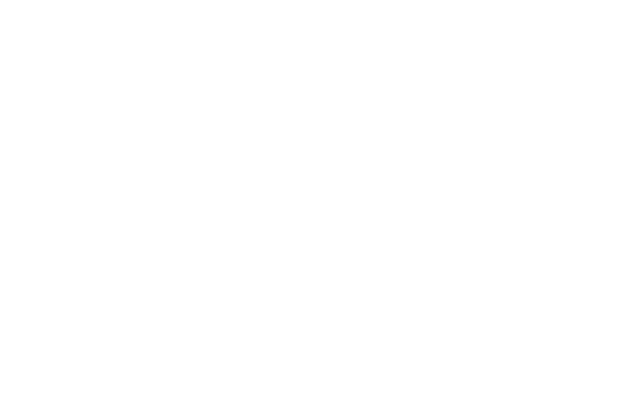
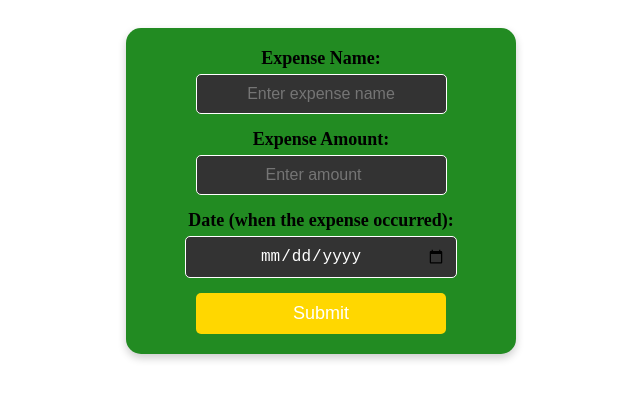
Before and after one commit to calmHeaven/DevHacks-2025, a React (Vite) app in the folder my-app/: page /expenses in a window 1280 px wide. Before the commit this address had no page. Shown: the top 400 px of the page, without its empty margins (319-959 px from the left). Built offline with nearby package versions, Linux system fonts and the light colour scheme.

Commit message:
we improved the css and its interaction

```diff
--- a/my-app/package.json
+++ b/my-app/package.json
@@ -10,6 +10,7 @@
     "preview": "vite preview"
   },
   "dependencies": {
+    "framer-motion": "^12.4.7",
     "react": "^19.0.0",
     "react-dom": "^19.0.0",
     "react-router-dom": "^7.2.0"
--- a/my-app/src/App.jsx
+++ b/my-app/src/App.jsx
@@ -2,7 +2,10 @@
 import { BrowserRouter as Router, Routes, Route } from "react-router-dom";
 import HomePage from "./HomePage";
 import Login from "./LoginPage";
-//import SignUp from "./signUP";
+import MainPage from "./MainPage";
+import SignUp from "./SignUp";
+import Expense from "./Expense";
+import Intro from "./Intro";
 
 function App() {
     return (
@@ -10,7 +13,10 @@
             <Routes>
                 <Route path="/" element={<HomePage />} />
                 <Route path="/login" element={<Login />} />
-
+                <Route path="/mainpage" element={<MainPage />} />
+                <Route path="/signup" element={<SignUp />} />
+                <Route path="/expenses" element={<Expense />} />
+                <Route path="/intro" element={<Intro />} />
             </Routes>
         </Router>
 
--- a/my-app/src/Expense.jsx
+++ b/my-app/src/Expense.jsx
@@ -1,90 +1,156 @@
 import React, { useState } from "react";
 
-function Expense() {
+function Expense({ addExpense }) {
   const [expenseName, setExpenseName] = useState("");
   const [expenseAmount, setExpenseAmount] = useState("");
   const [expenseDate, setExpenseDate] = useState("");
 
   const handleSubmit = () => {
-    alert(`Expense Added:\nName: ${expenseName}\nAmount: ${expenseAmount}\nDate: ${expenseDate}`);
+    if (expenseName && expenseAmount && expenseDate) {
+      const newExpense = {
+        id: Date.now(),  // Unique ID based on timestamp
+        name: expenseName,
+        amount: expenseAmount,
+        date: expenseDate,
+      };
+      addExpense(newExpense);  // Send the new expense data to the parent component
+      setExpenseName("");  // Reset input fields
+      setExpenseAmount("");
+      setExpenseDate("");
+    } else {
+      alert("Please fill out all fields.");
+    }
   };
 
   return (
-    <div style={styles.container}>
-      <div style={styles.inputContainer}>
-        <label style={styles.label}>Expense Name:</label>
+    <div style={{
+      display: "flex",
+      flexDirection: "column",
+      alignItems: "center",
+      justifyContent: "center",
+      fontFamily: "Press Start 2P, sans-serif",
+      padding: "20px",
+    }}>
+      <div style={{
+        marginBottom: "15px",
+        display: "flex",
+        flexDirection: "column",
+        alignItems: "center",
+        width: "100%",
+        maxWidth: "350px",
+        backgroundColor: "#228B22",
+        borderRadius: "15px",
+        padding: "20px",
+        boxShadow: "0 4px 8px rgba(0,0,0,0.2)",
+      }}>
+        <div style={{
+          marginBottom: "15px",
+          display: "flex",
+          flexDirection: "column",
+          alignItems: "center",
+        }}>
+          <label style={{
+            fontSize: "18px",
+            fontWeight: "bold",
+            marginBottom: "5px",
+          }}>Expense Name:</label>
           <input
             type="text"
             value={expenseName}
             onChange={(e) => setExpenseName(e.target.value)}
             placeholder="Enter expense name"
-          style={styles.input}
+            style={{
+              padding: "10px",
+              width: "100%",
+              maxWidth: "250px",
+              border: "1px solid #fff",
+              borderRadius: "5px",
+              fontSize: "16px",
+              textAlign: "center",
+              backgroundColor: "#333",
+              color: "#fff",
+            }}
           />
         </div>
 
-      <div style={styles.inputContainer}>
-        <label style={styles.label}>Expense Amount:</label>
+        <div style={{
+          marginBottom: "15px",
+          display: "flex",
+          flexDirection: "column",
+          alignItems: "center",
+        }}>
+          <label style={{
+            fontSize: "18px",
+            fontWeight: "bold",
+            marginBottom: "5px",
+          }}>Expense Amount:</label>
           <input
             type="number"
             value={expenseAmount}
             onChange={(e) => setExpenseAmount(e.target.value)}
             placeholder="Enter amount"
-          style={styles.input}
+            style={{
+              padding: "10px",
+              width: "100%",
+              maxWidth: "250px",
+              border: "1px solid #fff",
+              borderRadius: "5px",
+              fontSize: "16px",
+              textAlign: "center",
+              backgroundColor: "#333",
+              color: "#fff",
+            }}
           />
         </div>
 
-      <div style={styles.inputContainer}>
-        <label style={styles.label}>Date:</label>
+        <div style={{
+          marginBottom: "15px",
+          display: "flex",
+          flexDirection: "column",
+          alignItems: "center",
+        }}>
+          <label style={{
+            fontSize: "18px",
+            fontWeight: "bold",
+            marginBottom: "5px",
+          }}>Date (when the expense occurred):</label>
           <input
             type="date"
             value={expenseDate}
             onChange={(e) => setExpenseDate(e.target.value)}
-          style={styles.input}
+            style={{
+              padding: "10px",
+              width: "100%",
+              maxWidth: "250px",
+              border: "1px solid #fff",
+              borderRadius: "5px",
+              fontSize: "16px",
+              textAlign: "center",
+              backgroundColor: "#333",
+              color: "#fff",
+            }}
           />
         </div>
 
-      <button onClick={handleSubmit} style={styles.button}>Submit</button>
-    </div>
-  );
-}
-
-const styles = {
-  container: {
-    display: "flex",
-    flexDirection: "column",
-    alignItems: "center",
-    justifyContent: "center",
-    height: "100vh",
-    fontFamily: "Arial, sans-serif",
-  },
-  inputContainer: {
-    marginBottom: "15px",
-    display: "flex",
-    flexDirection: "column",
-    alignItems: "center",
-  },
-  label: {
-    fontSize: "18px",
-    fontWeight: "bold",
-    marginBottom: "5px",
-  },
-  input: {
-    padding: "10px",
-    width: "250px",
-    border: "1px solid #ccc",
-    borderRadius: "5px",
-    fontSize: "16px",
-    textAlign: "center",
-  },
-  button: {
+        <button
+          onClick={handleSubmit}
+          style={{
             padding: "10px 20px",
-    backgroundColor: "#007bff",
+            backgroundColor: "#FFD700",
             color: "#fff",
             border: "none",
             borderRadius: "5px",
             fontSize: "18px",
             cursor: "pointer",
-  },
-};
+            width: "100%",
+            maxWidth: "250px",
+          }}
+        >
+          Submit
+        </button>
+      </div>
+    </div>
+  );
+}
 
 export default Expense;
--- a/my-app/src/Intro.jsx
+++ b/my-app/src/Intro.jsx
@@ -1,6 +1,9 @@
 import React, { useState, useEffect } from 'react';
+import { useNavigate } from 'react-router-dom'; // Import useNavigate
 
 const Intro = () => {
+  const navigate = useNavigate(); // Initialize navigate function
+
   const [username, setUsername] = useState(localStorage.getItem('username') || '');
   const [questionIndex, setQuestionIndex] = useState(0);
   const [isGreeting, setIsGreeting] = useState(false);
@@ -184,7 +187,7 @@
           <div>
             <h2 style={{ fontSize: '14px' }}>🎉 Done, {username}! Your plan is set!</h2>
             <button
-              onClick={() => alert("Journey Saved!")}
+              onClick={() => navigate('/mainpage')}
               aria-label="Finish setup"
               style={{
                 padding: '10px',
--- a/my-app/src/LoginPage.jsx
+++ b/my-app/src/LoginPage.jsx
@@ -15,9 +15,10 @@
       return;
     }
 
-    // Simulated authentication logic (replace with API call later)
-    if (email === 'dino@jurassic.com' && password === 'trex123') {
-      console.log('Dino login successful! 🦕');
+    // Here you would replace this logic with a real authentication API call
+    // For now, we simply log success or failure
+    if (email && password) {
+      console.log('Login successful! 🦕');
       navigate('/mainpage');
     } else {
       setError('🚨 Wrong footprint detected! Try again.');
--- a/my-app/src/MainPage.jsx
+++ b/my-app/src/MainPage.jsx
@@ -1,128 +1,132 @@
-import React, { useState } from 'react';
-import { useHistory } from 'react-router-dom';
+import React, { useState, useEffect } from 'react';
+import { useNavigate } from 'react-router-dom';
+import Expense from './Expense';
+import Popup from './Popup';
 
 function MainPage() {
   const [totalBudget, setTotalBudget] = useState(0);
   const [spent, setSpent] = useState(0);
   const [remaining, setRemaining] = useState(0);
-  const [showExpenses, setShowExpenses] = useState(false);
+  const [isModalOpen, setIsModalOpen] = useState(false);
+  const [expenses, setExpenses] = useState([]);
+  const [isPopupVisible, setPopupVisible] = useState(false);
+  const [popupMessage, setPopupMessage] = useState("");
 
-  const handleTotalBudgetChange = (e) => setTotalBudget(e.target.value);
-  const handleSpentChange = (e) => {
-    setSpent(e.target.value);
-    setRemaining(totalBudget - e.target.value);
+  const username = localStorage.getItem('username');
+  const initialBudget = parseFloat(localStorage.getItem('budget')) || 0;
+
+  const messages = ["Goal Reached!", "Almost There!", "Budget Exceeded!", "Halfway There!", "Spending Spike!"];
+
+  useEffect(() => {
+    setTotalBudget(initialBudget);
+    setRemaining(initialBudget);
+  }, [initialBudget]);
+
+  useEffect(() => {
+    const totalSpent = expenses.reduce((acc, expense) => acc + expense.amount, 0);
+    setSpent(totalSpent);
+    setRemaining(totalBudget - totalSpent);
+  }, [expenses, totalBudget]);
+
+  const openExpensesModal = () => setIsModalOpen(true);
+  const closeExpensesModal = () => setIsModalOpen(false);
+
+  const history = useNavigate();
+  const openExpensesPage = () => history.push('/expenses');
+  const showRandomPopup = () => {
+    const randomMessage = messages[Math.floor(Math.random() * messages.length)];
+    setPopupMessage(randomMessage);
+    setPopupVisible(true);
   };
-
-  const history = useHistory();
-
-  const openExpensesPage = () => {
-    history.push('/expenses');
-  };
+  const closePopup = () => setPopupVisible(false);
 
   const progress = (spent / totalBudget) * 100;
 
+  const handleDeleteExpense = (expenseName) => {
+    const updatedExpenses = expenses.filter(exp => exp.name !== expenseName);
+    setExpenses(updatedExpenses);
+  };
+
+  const handleUpdateExpense = (expenseName, updatedExpense) => {
+    const updatedExpenses = expenses.map(exp => exp.name === expenseName ? updatedExpense : exp);
+    setExpenses(updatedExpenses);
+  };
+
+  // Update expenses list with the new expense
+  const addExpense = (expense) => {
+    setExpenses((prevExpenses) => [...prevExpenses, expense]);
+  };
+
   return (
-    <div style={{ fontFamily: 'Arial, sans-serif', padding: '10px' }}>
-      <header style={styles.header}>
-        <div style={styles.appName}>BudgetFriendly</div>
-        <button onClick={openExpensesPage} style={styles.button}>Add Expenses</button>
+    <div style={{ fontFamily: 'Comic Sans MS', padding: '10px', backgroundColor: '#c2f7f0', height: '100vh', overflow: 'hidden' }}>
+      <header style={{ display: 'flex', justifyContent: 'space-between', alignItems: 'center', marginBottom: '20px', padding: '10px', backgroundColor: '#6c9c9f', borderBottom: '2px solid #3b5d5c' }}>
+        <div style={{ fontSize: '30px', fontWeight: 'bold', color: '#f7ffff' }}>BudgetFriendly 🦖</div>
+        <button onClick={showRandomPopup} style={{ padding: '10px 15px', backgroundColor: '#007bff', color: '#fff', border: 'none', borderRadius: '5px', cursor: 'pointer', fontSize: '18px' }}>Add New Plan</button>
       </header>
-      <div style={styles.container}>
-        <div style={styles.row}>
-          <div style={styles.iconContainer}>
-            <div>Total Budget</div>
-            <input
-              type="number"
-              value={totalBudget}
-              onChange={handleTotalBudgetChange}
-              placeholder="Enter Budget"
-              style={styles.input}
-            />
+
+      <div style={{ display: 'flex', justifyContent: 'space-between', width: '90%', marginBottom: '20px', alignItems: 'center' }}>
+        <div style={{ flex: 1, textAlign: 'center' }}>
+          <div>Hello, {username}!</div>
+          <div>Total Budget: ${totalBudget}</div>
         </div>
-          <div style={styles.iconContainer}>
-            <div>Spent</div>
-            <input
-              type="number"
-              value={spent}
-              onChange={handleSpentChange}
-              placeholder="Enter Spent"
-              style={styles.input}
-            />
+        <div style={{ flex: 1, textAlign: 'center' }}>
+          <div>Spent: ${spent}</div>
         </div>
-          <div style={styles.iconContainer}>
+        <div style={{ flex: 1, textAlign: 'center' }}>
           <div>Remaining</div>
           <div>{remaining}</div>
         </div>
+        <button onClick={openExpensesModal} style={{ padding: '10px 15px', backgroundColor: '#f28d42', color: '#fff', border: 'none', borderRadius: '5px', cursor: 'pointer', fontSize: '18px' }}>Add Expenses</button>
       </div>
+
       <div>
         <div>Saving Progress</div>
-          <div style={styles.progressBarContainer}>
-            <div
-              style={{ ...styles.progressBar, width: `${progress}%` }}
-            />
+        <div style={{ width: '100%', height: '20px', backgroundColor: '#f1f1f1', borderRadius: '15px', marginTop: '10px' }}>
+          <div style={{ height: '100%', backgroundColor: '#f28d42', borderRadius: '15px', width: `${progress}%` }} />
         </div>
       </div>
+
+      <div>
+        <h2>Expenses</h2>
+        <table style={{ width: '100%', borderCollapse: 'collapse', marginTop: '20px' }}>
+          <thead>
+            <tr style={{ backgroundColor: '#6c9c9f', color: '#fff' }}>
+              <th style={{ padding: '10px', textAlign: 'center' }}>Name</th>
+              <th style={{ padding: '10px', textAlign: 'center' }}>Amount</th>
+              <th style={{ padding: '10px', textAlign: 'center' }}>Date</th>
+              <th style={{ padding: '10px', textAlign: 'center' }}>Category</th>
+              <th style={{ padding: '10px', textAlign: 'center' }}>Actions</th>
+            </tr>
+          </thead>
+          <tbody>
+            {expenses.map((expense, index) => (
+              <tr key={index} style={{ backgroundColor: '#f1f1f1' }}>
+                <td style={{ padding: '10px', textAlign: 'center' }}>{expense.name}</td>
+                <td style={{ padding: '10px', textAlign: 'center' }}>${expense.amount}</td>
+                <td style={{ padding: '10px', textAlign: 'center' }}>{expense.date}</td>
+                <td style={{ padding: '10px', textAlign: 'center' }}>{expense.category}</td>
+                <td style={{ padding: '10px', textAlign: 'center' }}>
+                  <button onClick={() => handleUpdateExpense(expense.name, { ...expense, amount: expense.amount + 10 })} style={{ padding: '5px 10px', backgroundColor: '#007bff', color: '#fff', border: 'none', borderRadius: '5px', cursor: 'pointer' }}>Update</button>
+                  <button onClick={() => handleDeleteExpense(expense.name)} style={{ padding: '5px 10px', backgroundColor: '#ff4d4d', color: '#fff', border: 'none', borderRadius: '5px', cursor: 'pointer', marginLeft: '10px' }}>Delete</button>
+                </td>
+              </tr>
+            ))}
+          </tbody>
+        </table>
       </div>
+
+      {isPopupVisible && <Popup spent={spent} budget={totalBudget} onClose={closePopup} />}
+
+      {isModalOpen && (
+        <div style={{ position: 'fixed', top: 0, left: 0, width: '100%', height: '100%', backgroundColor: 'rgba(0,0,0,0.5)', display: 'flex', justifyContent: 'center', alignItems: 'center' }}>
+          <div style={{ backgroundColor: '#a3e2d7', padding: '20px', borderRadius: '15px', width: '300px' }}>
+            <Expense addExpense={addExpense} />
+            <button onClick={closeExpensesModal} style={{ marginTop: '10px', padding: '10px 20px', backgroundColor: '#f28d42', color: '#fff', border: 'none', borderRadius: '5px', cursor: 'pointer', fontSize: '18px' }}>Close</button>
+          </div>
+        </div>
+      )}
     </div>
   );
 }
 
-const styles = {
-  header: {
-    display: 'flex',
-    justifyContent: 'space-between',
-    alignItems: 'center',
-    marginBottom: '20px',
-    padding: '10px',
-    backgroundColor: '#f8f9fa',
-    borderBottom: '2px solid #ccc',
-  },
-  appName: {
-    fontSize: '24px',
-    fontWeight: 'bold',
-  },
-  button: {
-    padding: '10px 15px',
-    backgroundColor: '#007bff',
-    color: '#fff',
-    border: 'none',
-    borderRadius: '5px',
-    cursor: 'pointer',
-  },
-  container: {
-    display: 'flex',
-    flexDirection: 'column',
-    alignItems: 'flex-start',
-  },
-  row: {
-    display: 'flex',
-    justifyContent: 'space-between',
-    width: '100%',
-    marginBottom: '20px',
-  },
-  iconContainer: {
-    flex: 1,
-    textAlign: 'center',
-  },
-  input: {
-    marginTop: '5px',
-    padding: '5px',
-    width: '80%',
-    borderRadius: '5px',
-    border: '1px solid #ccc',
-  },
-  progressBarContainer: {
-    width: '100%',
-    height: '20px',
-    backgroundColor: '#f1f1f1',
-    borderRadius: '10px',
-    marginTop: '10px',
-  },
-  progressBar: {
-    height: '100%',
-    backgroundColor: '#28a745',
-    borderRadius: '10px',
-  }
-};
-
 export default MainPage;
--- /dev/null
+++ b/my-app/src/Popup.jsx
@@ -0,0 +1,76 @@
+import React, { useState, useEffect } from 'react';
+import { motion } from 'framer-motion';
+
+const Popup = ({ spent, budget, onClose }) => {
+  const [message, setMessage] = useState('');
+  const [dinoState, setDinoState] = useState('alive');
+
+  useEffect(() => {
+    if (spent > budget) {
+      setMessage('Oh no! The dinosaur has died 💀');
+      setDinoState('dead');
+    } else {
+      setMessage('Good job! Keep saving! 🦖');
+      setDinoState('alive');
+    }
+  }, [spent, budget]);
+
+  return (
+    <div style={styles.overlay}>
+      <motion.div
+        initial={{ scale: 0 }}
+        animate={{ scale: 1 }}
+        exit={{ scale: 0 }}
+        style={styles.popup}
+      >
+        <h2>{message}</h2>
+        <div style={styles.dinoContainer}>
+          {dinoState === 'alive' ? (
+            <motion.div animate={{ y: [0, -10, 0] }} transition={{ repeat: Infinity, duration: 0.5 }}>
+              🦖
+            </motion.div>
+          ) : (
+            <div style={{ transform: 'rotate(90deg)' }}>🦖💀</div>
+          )}
+        </div>
+        <button onClick={onClose} style={styles.button}>Close</button>
+      </motion.div>
+    </div>
+  );
+};
+
+const styles = {
+  overlay: {
+    position: 'fixed',
+    top: 0,
+    left: 0,
+    width: '100%',
+    height: '100%',
+    backgroundColor: 'rgba(0,0,0,0.5)',
+    display: 'flex',
+    justifyContent: 'center',
+    alignItems: 'center',
+  },
+  popup: {
+    backgroundColor: '#fff',
+    padding: '20px',
+    borderRadius: '10px',
+    textAlign: 'center',
+    boxShadow: '0px 4px 10px rgba(0,0,0,0.2)',
+  },
+  dinoContainer: {
+    fontSize: '50px',
+    margin: '20px 0',
+  },
+  button: {
+    padding: '10px 15px',
+    backgroundColor: '#f28d42',
+    color: '#fff',
+    border: 'none',
+    borderRadius: '5px',
+    cursor: 'pointer',
+    fontSize: '18px',
+  }
+};
+
+export default Popup;
--- a/my-app/src/SignUp.jsx
+++ b/my-app/src/SignUp.jsx
@@ -22,9 +22,7 @@
     }
 
     console.log('New dino hatched! 🥚', { name, email });
-
-    // Redirect to dashboard after sign-up
-    navigate('/dashboard');
+    navigate('/intro');
   };
 
   return (
```
Also changed, not shown: my-app/src/AddPlan.jsx (added), 1 other file (tests, documents, lock files or other folders). Lines whose indentation alone changed are shown as unchanged.
